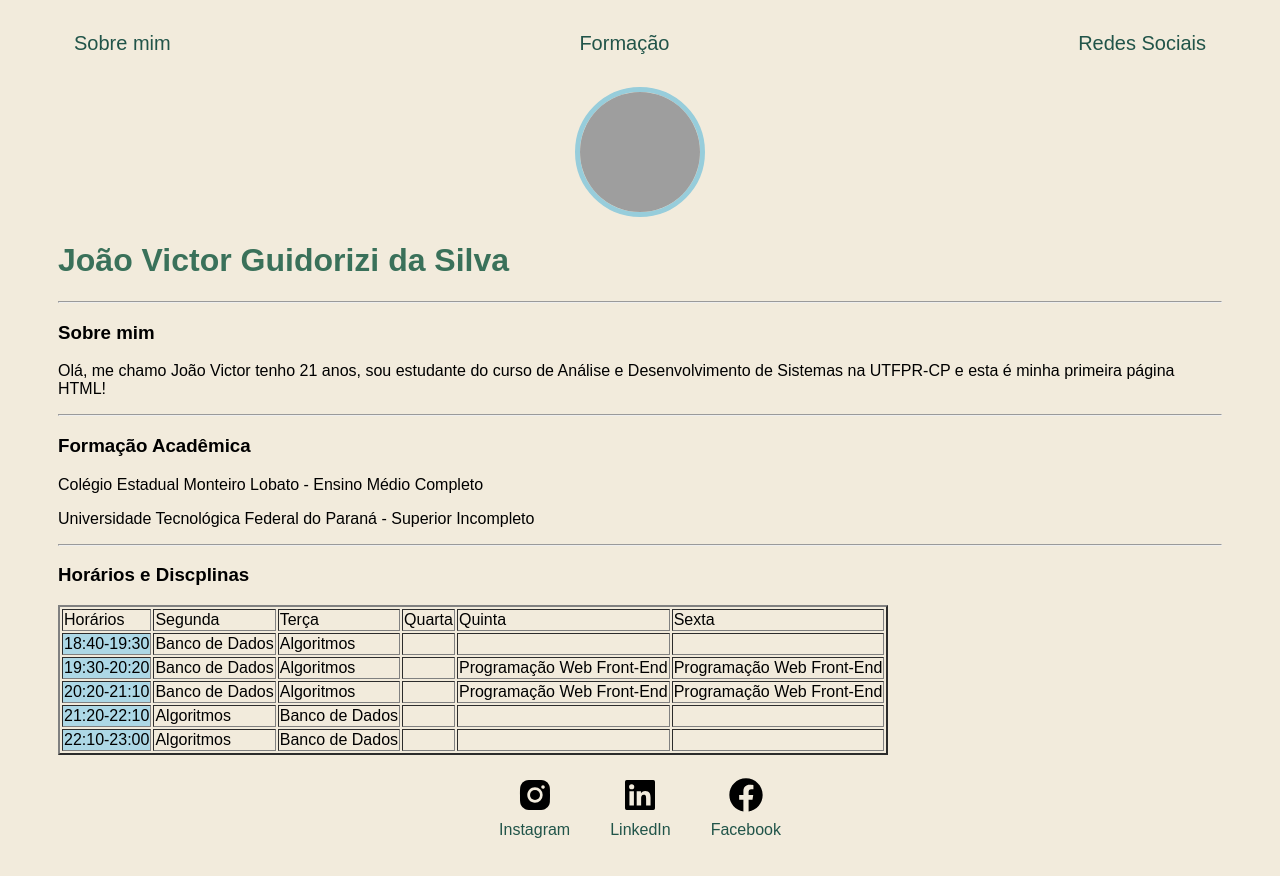
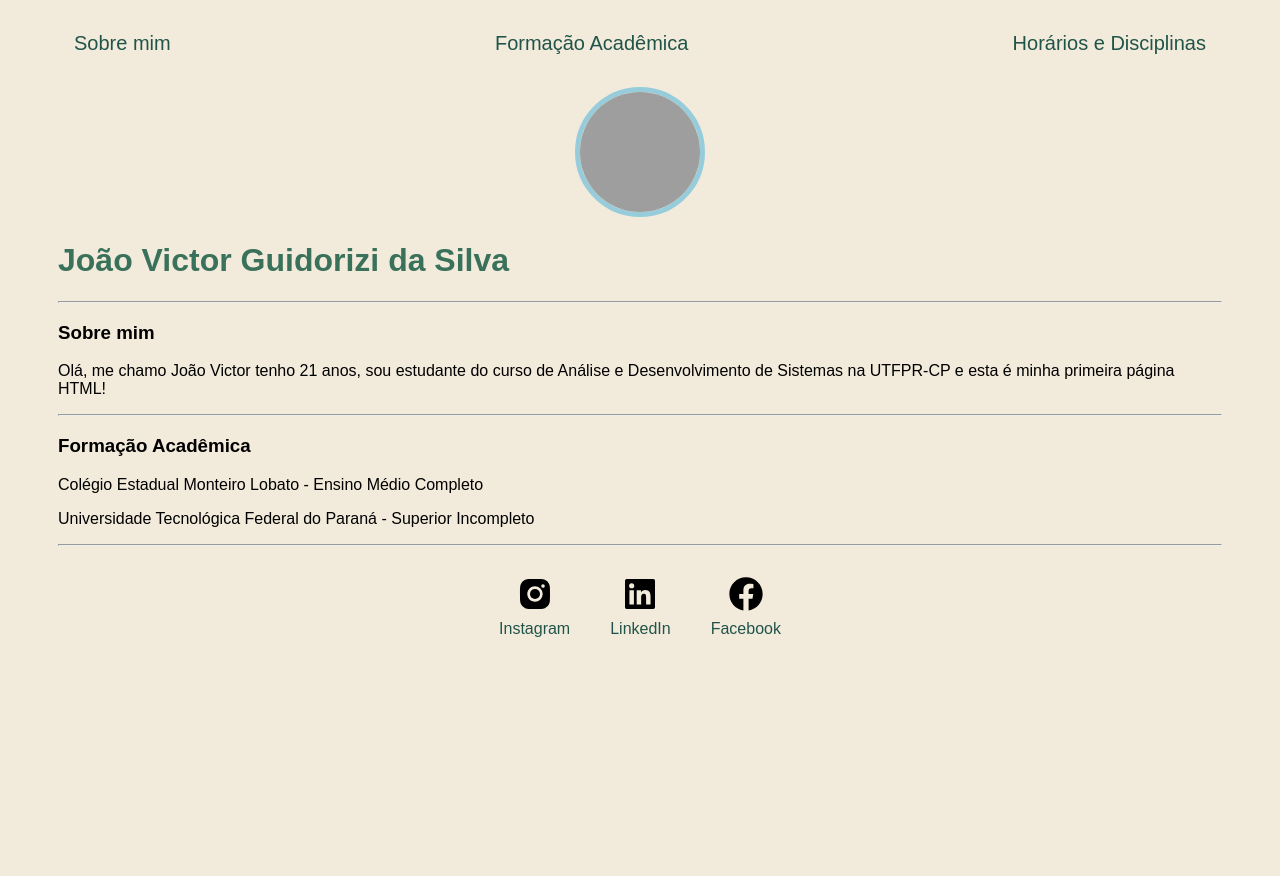
Before and after one commit to guidorizi/UTFPR.ProgramacaoWeb-front-end-.Exercicio01, a plain HTML site: page index.html in a window 1280 px wide. After the commit the page ends 800 px from the top, so only its background shows below. Drawn offline with Linux system fonts and the light colour scheme; grey boxes are pictures that could not be loaded.

Commit message:
Update index.html

```diff
--- a/index.html
+++ b/index.html
@@ -18,10 +18,10 @@
                     <a href="sobremim.html">Sobre mim</a>
                 </li>
                 <li>
-                    <a href="formação.html">Formação</a>
+                    <a href="formação.html">Formação Acadêmica</a>
                 </li>
                 <li>
-                    <a href="redessociais.html">Redes Sociais</a>
+                    <a href="horarios.html">Horários e Disciplinas</a>
                 </li>
             </ul>
         </nav>
@@ -55,61 +55,8 @@
 
 
             </section>
-            <section>
-                <h3>Horários e Discplinas</h3>
-                <table border="2">
-                    <tr>
-                        <td>Horários</td>
-                        <td>Segunda</td>
-                      <td>Terça</td>
-                      <td>Quarta</td>
-                      <td>Quinta</td>
-                      <td>Sexta</td>
-                    </tr>
-                    <tr>
-                      <td bgcolor="Add8e6">18:40-19:30</td>
-                      <td>Banco de Dados</td>
-                      <td>Algoritmos</td>
-                      <td></td>
-                      <td></td>
-                      <td></td>
-                    </tr>
-                    <tr>
-                      <td bgcolor="Add8e6">19:30-20:20</td>
-                      <td>Banco de Dados</td>
-                      <td>Algoritmos</td>
-                      <td></td>
-                      <td>Programação Web Front-End</td>
-                      <td>Programação Web Front-End</td>
-                    </tr>
-                    <tr>
-                        <td bgcolor="Add8e6">20:20-21:10</td>
-                        <td>Banco de Dados</td>
-                        <td>Algoritmos</td>
-                        <td></td>
-                        <td>Programação Web Front-End</td>
-                        <td>Programação Web Front-End</td>
-                      </tr>
-                      <tr>
-                        <td bgcolor="Add8e6">21:20-22:10</td>
-                        <td>Algoritmos</td>
-                        <td>Banco de Dados</td>
-                        <td></td>
-                        <td></td>
-                        <td></td>
-                      </tr>
-                      <tr>
-                        <td bgcolor="#Add8e6">22:10-23:00</td>
-                        <td>Algoritmos</td>
-                        <td>Banco de Dados</td>
-                        <td></td>
-                        <td></td>
-                        <td></td>
 
-                      </tr>
-                  </table>
 
-        </main>
 
         <footer>
             <a href="https://www.instagram.com/jvguidorizi/" target="_blank" rel="noopener noreferrer">
```
